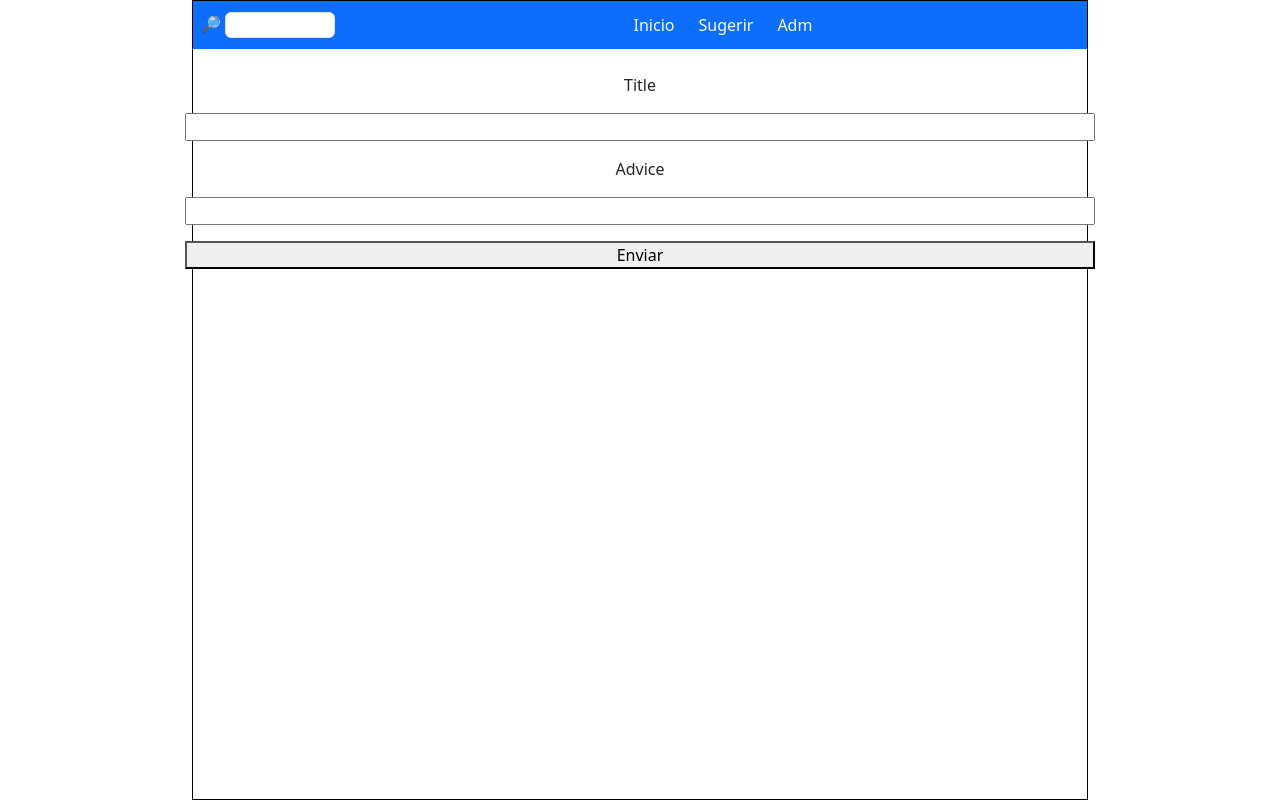
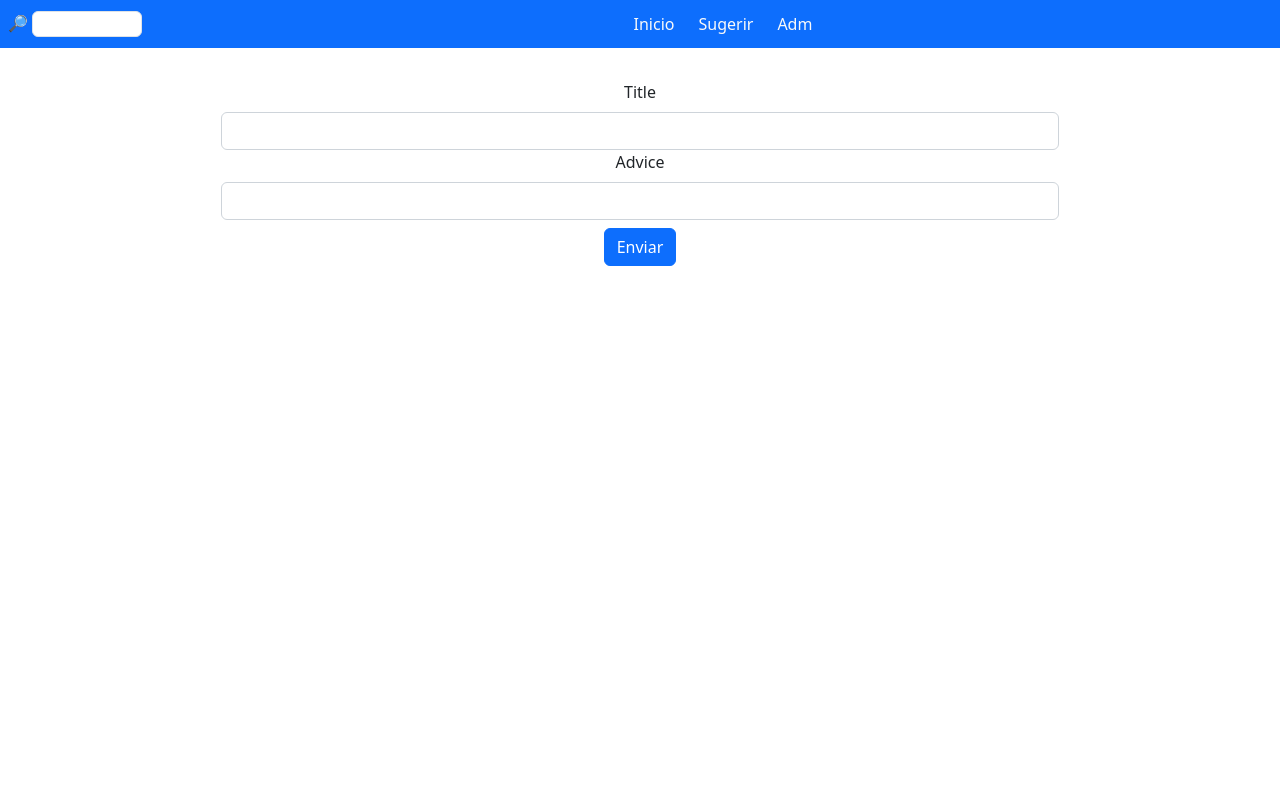
Before and after one commit to FranciscoNeto2909/Advice-app, a React (Create React App) app: page /suggestAdvice in a window 1280 px wide. Built offline with nearby package versions, Linux system fonts and the light colour scheme.

Commit message:
adviceForm stilized, advice suggested container added and code improved

```diff
--- a/src/App.js
+++ b/src/App.js
@@ -4,6 +4,7 @@ import SearchBar from "./components/SearchBar";
 import AdvicesContainer from "./components/AdvicesContainer";
 import AdviceForm from "./components/AdviceForm"
 import Admin from "./components/Admin";
+import AdvSuggestedContainer from "./components/AdvSuggestedContainer";
 export default function App() {
   return (
     <div className="App">
@@ -11,6 +12,7 @@ export default function App() {
       <Routes>
         <Route path="/" element={<AdvicesContainer/>}/>
         <Route path="/suggestAdvice" element={<AdviceForm />}/>
+        <Route path="/postAdvice" element={<AdvSuggestedContainer/>}/>
         <Route path="/admin" element={<Admin/>}/>
       </Routes>
     </div>
--- a/src/components/Admin.jsx
+++ b/src/components/Admin.jsx
@@ -16,6 +16,8 @@ export default function Admin() {
     function handleLogin() {
         if (name === "user" && pass === "12345") {
             dispatch(admOn())
+            setName("")
+            setPass("")
         }
     }
     return (
--- /dev/null
+++ b/src/components/AdvSuggestedContainer.jsx
@@ -0,0 +1,7 @@
+export default function AdvSuggestedContainer() {
+    return(
+        <div>
+            <p>Aqui ficarão os conselhos sugeridos pelos usuarios...</p>
+        </div>
+    )
+}
--- a/src/components/AdviceForm.jsx
+++ b/src/components/AdviceForm.jsx
@@ -25,14 +25,14 @@ export default function AdviceForm() {
         }
     }
     return (
-        <form className="row g-3">
-            <label htmlFor="title">Title</label>
+        <form className="col-8 mx-auto p-2">
+            <label htmlFor="title" className="form-label">Title</label>
             <input id="title" type="text" maxLength="20" minLength="5"
-                value={title} onChange={handleChangeTitle} />
-            <label htmlFor="advice">Advice</label>
-            <input id="advice" type="text" minLength="8" maxLength="30"
-                value={advice} onChange={handleChangeAdvice} />
-            <button onClick={handleSendAdvice}>Enviar</button>
+                className="form-control" value={title} onChange={handleChangeTitle} />
+            <label htmlFor="advice" className="form-label">Advice</label>
+            <input id="advice" type="text" minLength="8" maxLength="55"
+                className="form-control" value={advice} onChange={handleChangeAdvice} />
+            <button onClick={handleSendAdvice} className="btn btn-primary mt-2" >Enviar</button>
         </form>
     )
 }
--- a/src/components/AdvicesContainer.jsx
+++ b/src/components/AdvicesContainer.jsx
@@ -3,7 +3,7 @@ import AdviceCard from "./AdviceCard"
 export default function AdvicesContainer(params) {
     const advices = useSelector(data => data.advices.advices)
     return(
-        <div className="container-fluid">
+        <div className="container container-sm">
             {advices.map((adv, i) => <AdviceCard adv={adv} key={i}/>)}
         </div>
     )
--- a/src/components/SearchBar.jsx
+++ b/src/components/SearchBar.jsx
@@ -20,7 +20,7 @@ export default function SearchBar() {
                     <Link to="/" className="text-light text-decoration-none">Inicio</Link>
                 </li>
                 {isAdm === true && <li className="d-flex">
-                    <Link to="/suggestAdvice" className="text-light text-decoration-none mx-2">postar</Link>
+                    <Link to="/postAdvice" className="text-light text-decoration-none mx-2">postar</Link>
                 </li>}
                 {isAdm === false &&
                     <>
--- a/src/index.css
+++ b/src/index.css
@@ -12,11 +12,10 @@ body {
   -moz-osx-font-smoothing: grayscale;
 }
 .App{
-  width: 70vw;
+  width: 100vw;
   height: 100vh;
   margin: 0 auto;
   text-align: center;
-  border: 1px solid black;
 }
 .items-list{
   width: 150px;
```
